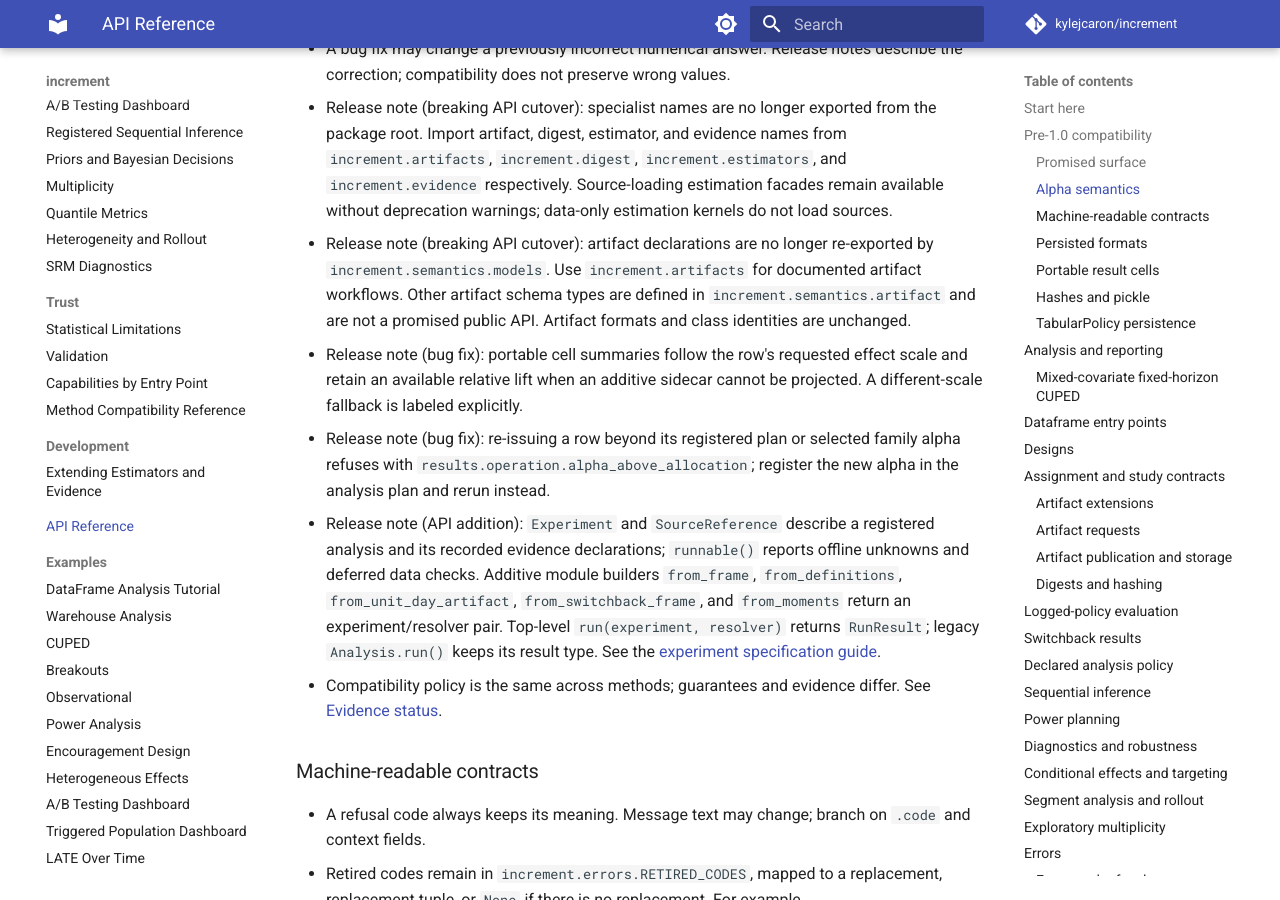
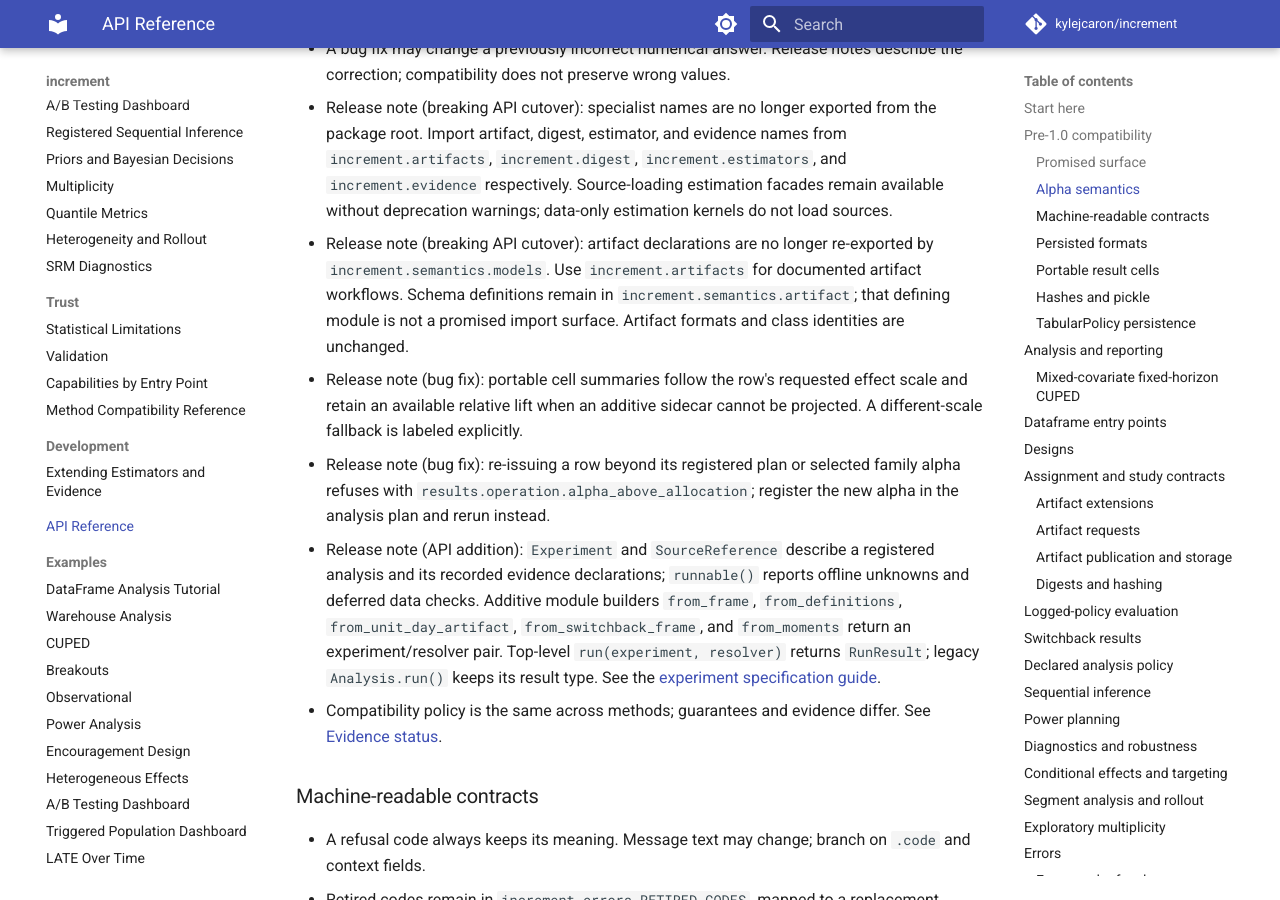
Before and after one commit to kylejcaron/increment, an MkDocs documentation site: the page built from docs/api.md, in a window 1280 px wide and 900 px high, scrolled down 1591 px. Built offline with MkDocs 1.6.1 and Material for MkDocs 9.7.7, drawn with Linux system fonts in a browser that asks for light colours; comment, search, counter and statistics services are not loaded.

Commit message:
Clarify artifact declaration import migration

```diff
--- a/docs/api.md
+++ b/docs/api.md
@@ -63,9 +63,9 @@ change without notice.
   load sources.
 - Release note (breaking API cutover): artifact declarations are no longer
   re-exported by `increment.semantics.models`. Use `increment.artifacts` for
-  documented artifact workflows. Other artifact schema types are defined in
-  `increment.semantics.artifact` and are not a promised public API. Artifact
-  formats and class identities are unchanged.
+  documented artifact workflows. Schema definitions remain in
+  `increment.semantics.artifact`; that defining module is not a promised import
+  surface. Artifact formats and class identities are unchanged.
 - Release note (bug fix): portable cell summaries follow the row's requested
   effect scale and retain an available relative lift when an additive sidecar
   cannot be projected. A different-scale fallback is labeled explicitly.
```
